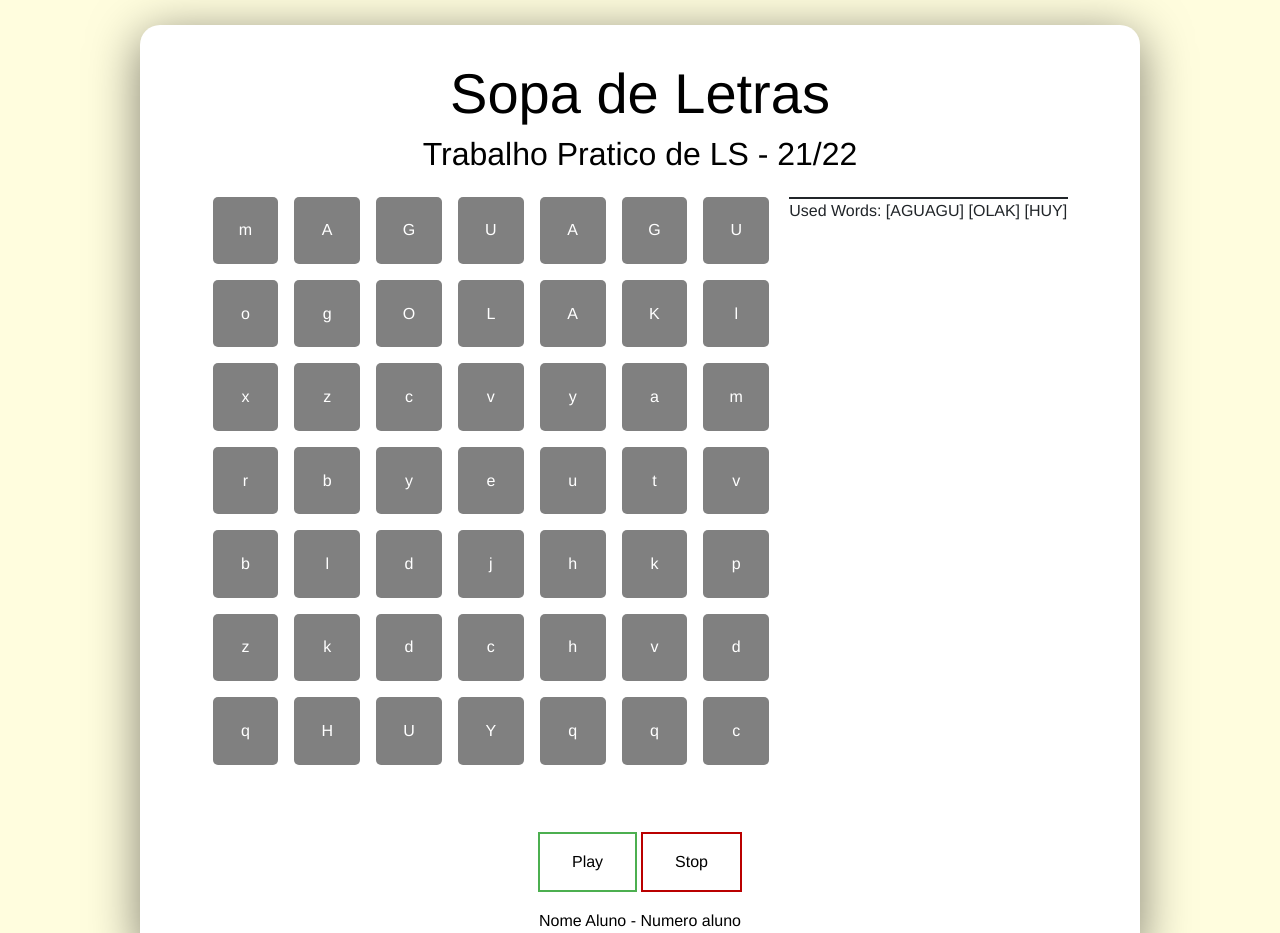
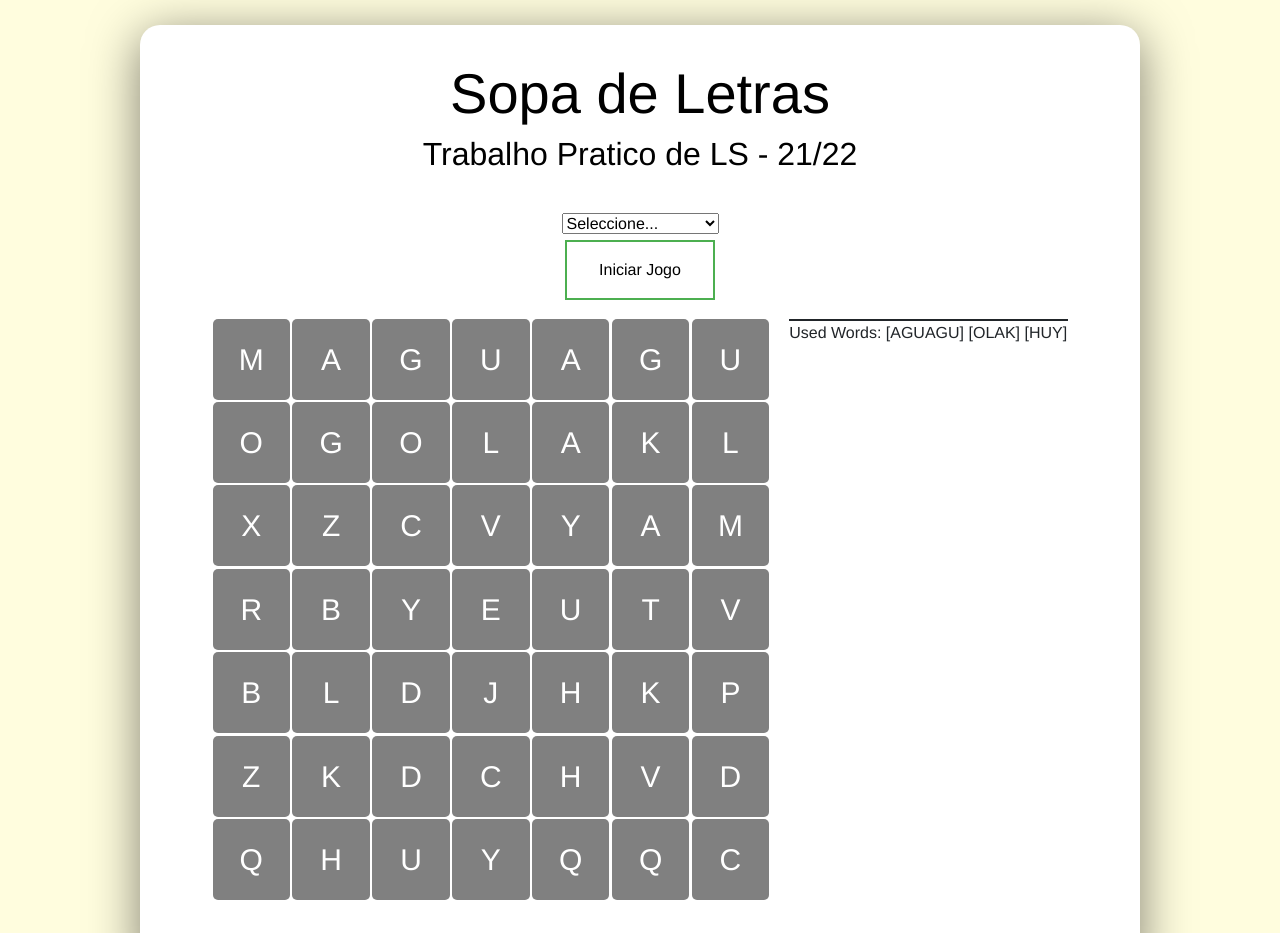
Before and after one commit to nunosantosalmeida/sopa-de-letras-ls-isec, a React (Create React App) app: page / in a window 1280 px wide. Shown: the top 933 px of the page. Built offline with nearby package versions, Linux system fonts and the light colour scheme.

Commit message:
timer and game levels

```diff
--- a/src/App.js
+++ b/src/App.js
@@ -1,6 +1,6 @@
 /**
  * Trabalho Realizado por Micael Eid (2019112744), Nuno Almeida (2019121655) e Renato Craveiro (2018011392)
- * No âmbitio da Unidade Curricular de Linguagens Script (1º Ano - 2º Semestre)
+ * No âmbito da Unidade Curricular de Linguagens Script (1º Ano - 2º Semestre)
  * ISEC - Licenciatura em Engenharia Informática - Ano Letivo 2021/2022
  */
 
@@ -11,25 +11,93 @@ import Footer from "./components/footer/footer.component";
 import GameBoard from "./components/game-board/game-board.component";
 import "./assets/styles/body.css";
 import "./assets/styles/container.css";
-//import "./assets/styles/game-board.css";
 import "./assets/styles/header.css";
-//import "./assets/styles/letter.css";
 import "./assets/styles/painel-control.css";
 import "./assets/styles/section.css";
-
-
+import { useEffect, useState } from "react";
 
 function App() {
 
+  let levelSettings =[["Fácil", "10",false], // <- 0
+                      ["Médio", "20", false], // <- 1
+                      ["Difícil","25", true]]; // <- 2
+
   let boardSize = 7 * 7;
+  let TIMEOUTGAME = 60;
 
+  const [gameStarted, setGameStarted] = useState(false);
+  const [selectedLevel, setSelectedLevel] = useState("0");
+  const [timer, setTimer] = useState(TIMEOUTGAME);
+  let timerId = undefined;
+
+  const handleLevelChange = (event) => {
+
+    const { value } = event.currentTarget;
+    setSelectedLevel(value);
+
+    switch (value) {
+      case 1:
+        boardSize = 10*10;
+        break;
+      case 2:
+        boardSize = 20*20;
+        break;
+      case 3:
+        boardSize = 25*25;
+        break;
+      default:
+        break;
+    }
+  }
+
+  const handleGameStart = () => {
+    if (gameStarted) {
+      console.log("Termina Jogo");
+      setGameStarted(false);
+    } else {
+      console.log("Inicia Jogo");
+      setGameStarted(true);
+    }
+  };
+
+  useEffect(() => {
+    if (gameStarted) {
+      let nextTimer;
+      timerId = setInterval(() => {
+        setTimer((previousState) => {
+          nextTimer = previousState - 1;
+          return nextTimer;
+        });
+      }, 1000);
+    } else if (timer !== TIMEOUTGAME) {
+      setTimer(TIMEOUTGAME);
+    }
+    return () => {
+      if (timerId) {
+        clearInterval(timerId);
+      }
+    };
+  }, [gameStarted]);
+
+  useEffect(() => {
+    if (timer <= 0) {
+      setGameStarted(false);
+      clearInterval(timerId);
+    }
+  }, [timer]);
 
   return (
     <body>
       <div id="container">
         <Header />
+        <PanelControl
+          gameStarted={gameStarted}
+          handleGameStart={handleGameStart}
+          selectedLevel={selectedLevel}
+          handleLevelChange ={handleLevelChange}
+          timer={timer}
+        />
         <GameBoard lnumb={boardSize} />
-        <PanelControl/>
         <Footer/>
       </div>
     </body>
--- a/src/assets/styles/painel-control.css
+++ b/src/assets/styles/painel-control.css
@@ -18,18 +18,19 @@
     border: 2px solid #4CAF50;
   }
 
-  .play:hover {
-    background-color: #4CAF50;
-    color: white;
+  #play:disabled {
+    background: rgba(0, 0, 0, 0.1);
+    color: rgba(0, 0, 0, 0.1);
+    border: 1px solid rgba(0, 0, 0, 0.1);
+    cursor: inherit;
   }
 
-  .stop {
-    background-color: white;
-    color: black;
-    border: 2px solid #ba0000;
+  #panel-control .list-item.gameStarted {
+    display: flex;
+    flex-direction: row;
+    align-items: center;
+    gap: 2px;
   }
-
-  .stop:hover {
-    background-color: #ba0000;
-    color: white;
+  #panel-control .list-item:not(.gameStarted) {
+    display: none;
   }
--- a/src/components/footer/footer.component.jsx
+++ b/src/components/footer/footer.component.jsx
@@ -2,7 +2,7 @@ import React from "react";
 
 function Footer() {
   return (
-    <footer class="container-fluid text-center">
+    <footer className="container-fluid text-center">
       <h6>Nome Aluno - Numero aluno</h6>
     </footer>
   );
--- a/src/components/game-board/game-board.component.jsx
+++ b/src/components/game-board/game-board.component.jsx
@@ -13,7 +13,8 @@ import "./game-board.css"
 /**
  * abc - array que contém o abecedário usado na apresentação de letras no tabuleiro
  */
-const abc = ['a','b','c','d','e','f','g','h','i','j','k','l','m','n','o','p','q','r','s','t','u','v','w','x','y','z'].sort(() => Math.random() - 0.5);
+//const abc = ['a','b','c','d','e','f','g','h','i','j','k','l','m','n','o','p','q','r','s','t','u','v','w','x','y','z'].sort(() => Math.random() - 0.5);
+const abc = ['A','B','C','D','E','F','G','H','I','J','K','L','M','N','O','P','Q','R','S','T','U','V','W','X','Y','Z'].sort(() => Math.random() - 0.5);
 
 /**
  * words - array de palavras a serem utilizadas no tabuleiro (para serem descobertas pelo jogador/utilizador)
--- a/src/components/game-board/game-board.css
+++ b/src/components/game-board/game-board.css
@@ -18,7 +18,7 @@ tem espaçamento de 1em entre cada elemento, margem à direita de 20px e ocupa 2
 
   display: grid;
 
-  gap: 1em;
+  gap: 2.4px;
 
   margin-right: 20px;
   flex: 2;
--- a/src/components/header/header.component.jsx
+++ b/src/components/header/header.component.jsx
@@ -4,9 +4,9 @@ function Header() {
   return (
     <header>
       <section id ="inicio">
-        <div class="container-fluid text-center">
-          <h1 class="tittle display-4">Sopa de Letras</h1>
-          <h2 class="subtitle">Trabalho Pratico de LS - 21/22</h2>
+        <div className="container-fluid text-center">
+          <h1 className="tittle display-4">Sopa de Letras</h1>
+          <h2 className="subtitle">Trabalho Pratico de LS - 21/22</h2>
         </div>
       </section>
     </header>
--- a/src/components/letter/letter.css
+++ b/src/components/letter/letter.css
@@ -12,11 +12,11 @@ Representa uma letra num tabuleiro.*/
     display: flex;
     justify-content: center;
     align-items: center;
-    border-radius: 5px;;
+    border-radius: 5px;
+    font-size: 30px;
   }
 
   .letter:hover {
     background-color: aquamarine;
     color: black;
-
   }
--- a/src/components/painel-control/painel-control.component.jsx
+++ b/src/components/painel-control/painel-control.component.jsx
@@ -1,12 +1,51 @@
 import React from "react";
 
-function PanelControl() {
+function PanelControl(props) {
+  const { gameStarted, handleGameStart, selectedLevel, handleLevelChange, timer } = props;
+  const gameStartedClass = gameStarted ? " gameStarted" : "";
+
+
   return (
     <section id="panel-control">
-      <div class="container-fluid text-center">
-        <button class="button play">Play</button>
-        <button class="button stop">Stop</button>
-      </div>
+      <form className="container-fluid text-center">
+        <fieldset className="form-group">
+          <select
+            id="btLevel"
+            defaultValue="0"
+            onChange={handleLevelChange}
+            disabled={handleGameStart}
+          >
+            <option value="0">Seleccione...</option>
+            <option value="1">Básico (10x10)</option>
+            <option value="2">Intermédio (20x20)</option>
+            <option value="3">Avançado (25x25)</option>
+          </select>
+        </fieldset>
+        <button
+         type="button"
+         id="btPlay"
+         disabled={selectedLevel !== "0"}
+         onClick={handleGameStart}
+         className="button play"
+        >
+          {gameStarted ? "Parar jogo" : "Iniciar Jogo"}
+        </button>
+
+        <dl className={`list-item left${gameStartedClass}`}>
+          <dt>Tempo de Jogo:</dt>
+          <dd id="gameTime">{timer}</dd>
+        </dl>
+        <dl className={`list-item right${gameStartedClass}`}>
+          <dt>Pontuação TOP:</dt>
+          <dd id="pointsTop">0</dd>
+        </dl>
+        <dl className={`list-item left${gameStartedClass}`}>
+          <dt>Pontuação:</dt>
+          <dd id="points">0</dd>
+        </dl>
+
+      </form>
+
     </section>
   );
 }
```
Also changed, not shown: public/logo192.jpg (added).
